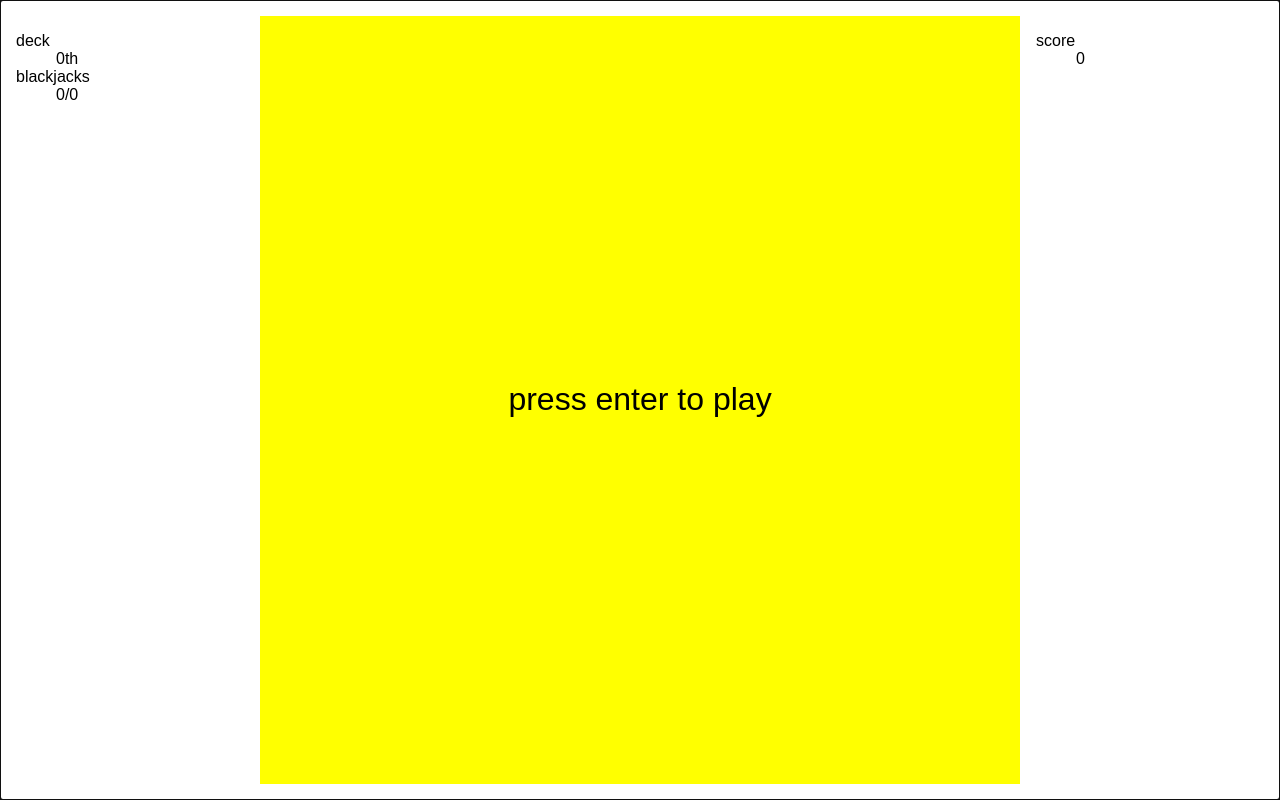
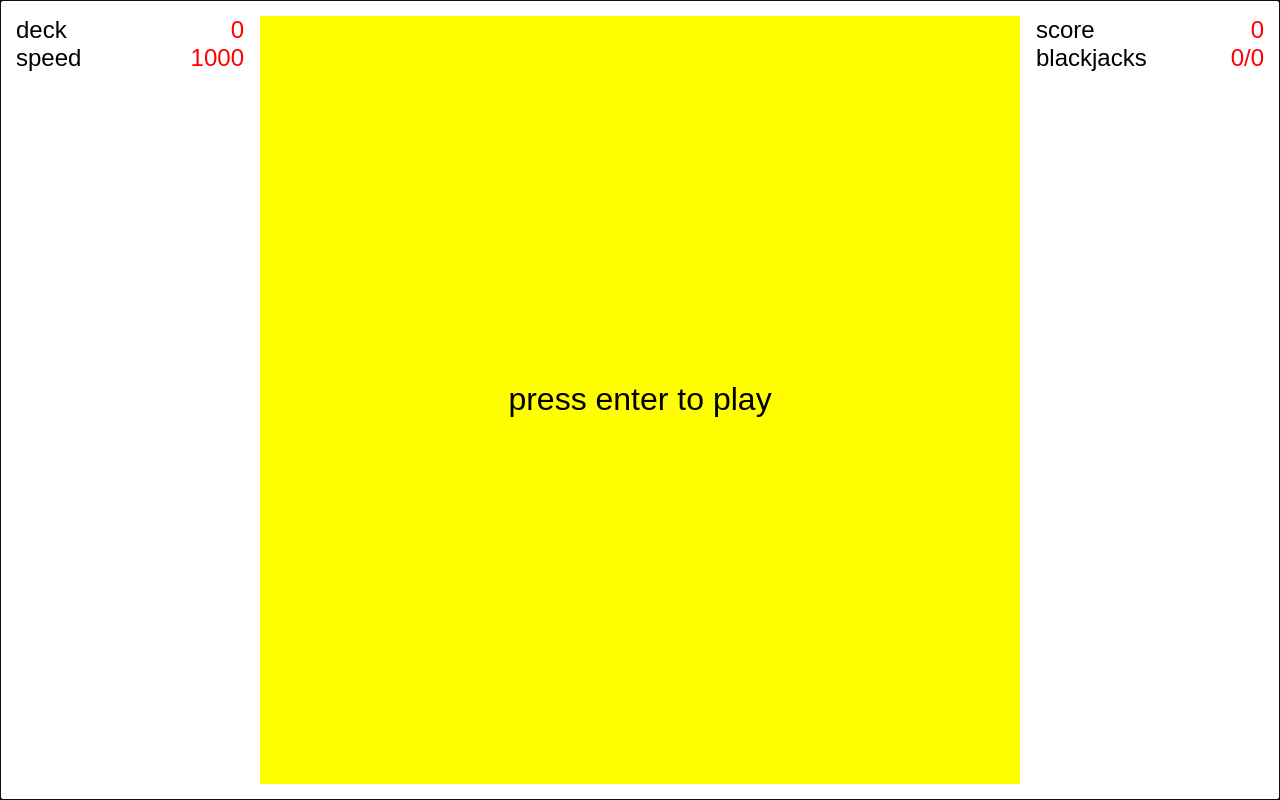
Before and after one commit to pisemsky/cardbrick, a Vue app: page / in a window 1280 px wide. Built offline with nearby package versions, Linux system fonts and the light colour scheme.

Commit message:
Change game status display

```diff
--- a/src/components/GameApp.vue
+++ b/src/components/GameApp.vue
@@ -16,16 +16,12 @@
       <game-message v-if="state == 'stopped'"
                     message="game over"></game-message>
     </div>
-    <dl class="status-left">
-      <dt>deck</dt>
-      <dd>{{ deckCount }}{{ deckCount | suffix }}</dd>
-      <dt>blackjacks</dt>
-      <dd>{{ blackjacks }}/{{ levelBlackjacks }}</dd>
-    </dl>
-    <dl class="status-right">
-      <dt>score</dt>
-      <dd>{{ score }}</dd>
-    </dl>
+    <div class="status-left">
+      <game-status :mapping="{'deck': deckCount , 'speed': speed}"></game-status>
+    </div>
+    <div class="status-right">
+      <game-status :mapping="{'score': score, 'blackjacks': blackjacks + '/' + levelBlackjacks}"></game-status>
+    </div>
   </div>
 </template>
 
@@ -33,12 +29,14 @@
 import Vue from 'vue'
 import GameTable from './GameTable.vue'
 import GameMessage from './GameMessage.vue'
+import GameStatus from './GameStatus.vue'
 
 export default {
   name: 'GameApp',
   components: {
     GameTable,
     GameMessage,
+    GameStatus
   },
   data: function () {
     return {
--- /dev/null
+++ b/src/components/GameStatus.vue
@@ -0,0 +1,35 @@
+<template>
+  <dl>
+    <template v-for="(value, name, index) in mapping">
+      <dt :key="index + '-name'">{{ name }}</dt>
+      <dd :key="index + '-value'">{{ value }}</dd>
+    </template>
+  </dl>
+</template>
+
+<script>
+export default {
+  name: 'GameStatus',
+  props: ['mapping']
+}
+</script>
+
+<style scoped>
+dl {
+  display: grid;
+  grid-template-columns: 1fr 1fr;
+  margin: 0;
+  font-size: 1.5rem;
+}
+
+dt {
+  grid-column: 1;
+}
+
+dd {
+  grid-column: 2;
+  text-align: right;
+  margin-left: 0;
+  color: red;
+}
+</style>
--- a/src/components/GameTable.vue
+++ b/src/components/GameTable.vue
@@ -5,7 +5,6 @@
                :style="getCardStyle(card)"
                v-for="card in cards"></game-card>
     <game-blackjack :blackjack="blackjack"
-                    :deck-rows="deckRows"
                     :style="getBlackjackStyle(blackjack)"
                     v-if="blackjack"></game-blackjack>
   </div>
```
